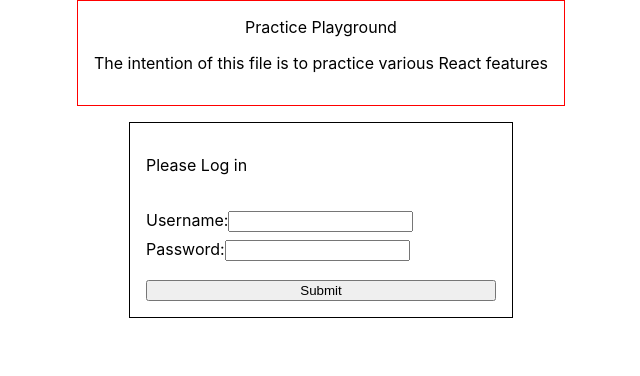
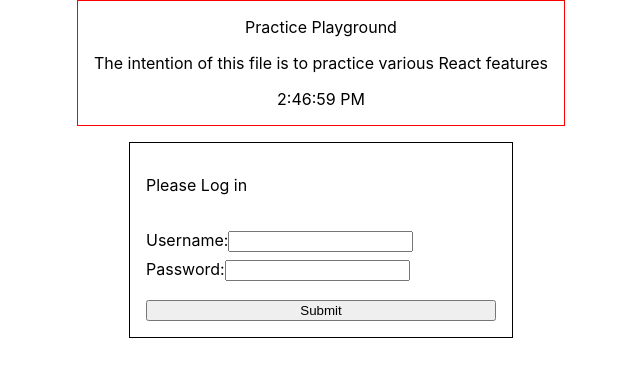
Before and after one commit to KevinKra/react-test-01, a React (Create React App) app: page / in a window 1280 px wide. Shown: the top 376 px of the page, without its empty margins (319-959 px from the left). Built offline with nearby package versions, Linux system fonts and the light colour scheme.

Commit message:
Build clock component

```diff
--- a/src/components/App.js
+++ b/src/components/App.js
@@ -1,5 +1,6 @@
 import React, { Component } from "react";
 import Login from "./Login";
+import Clock from "./Clock";
 import PropTypes from "prop-types";
 import "../css/App.css";
 
@@ -32,6 +33,7 @@ class App extends Component {
           <p>
             The intention of this file is to practice various React features
           </p>
+          <Clock />
         </section>
         <section>
           <Login
--- /dev/null
+++ b/src/components/Clock.js
@@ -0,0 +1,24 @@
+import React from "react";
+
+class Clock extends React.Component {
+  constructor() {
+    super();
+    this.state = {
+      currentTime: new Date().toLocaleTimeString()
+    };
+  }
+  clock = () => {
+    //make sure you are invoking toLocaleTimeString()
+    this.setState({ currentTime: new Date().toLocaleTimeString() });
+  };
+  componentDidMount() {
+    //dont call the callback
+    this.intervalId = setInterval(this.clock, 1000);
+  }
+
+  render() {
+    return <div>{this.state.currentTime}</div>;
+  }
+}
+
+export default Clock;
```
